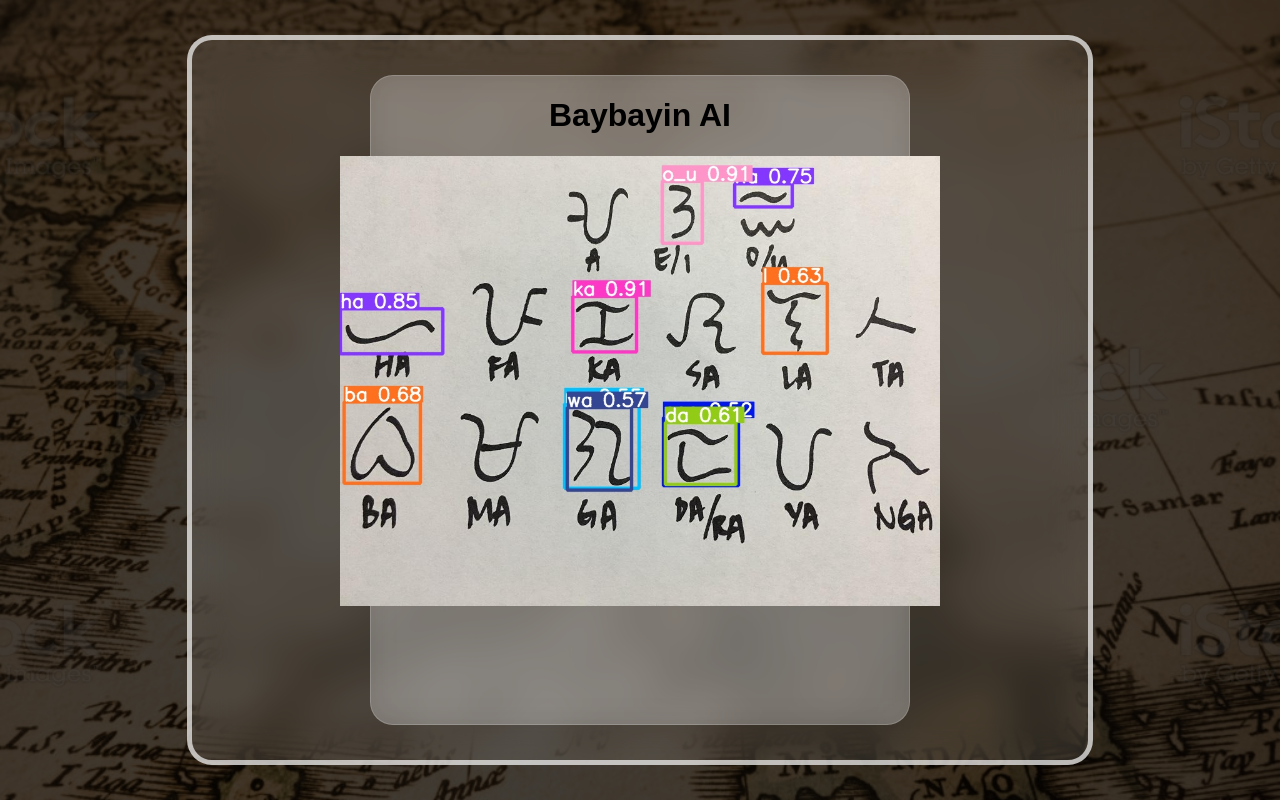
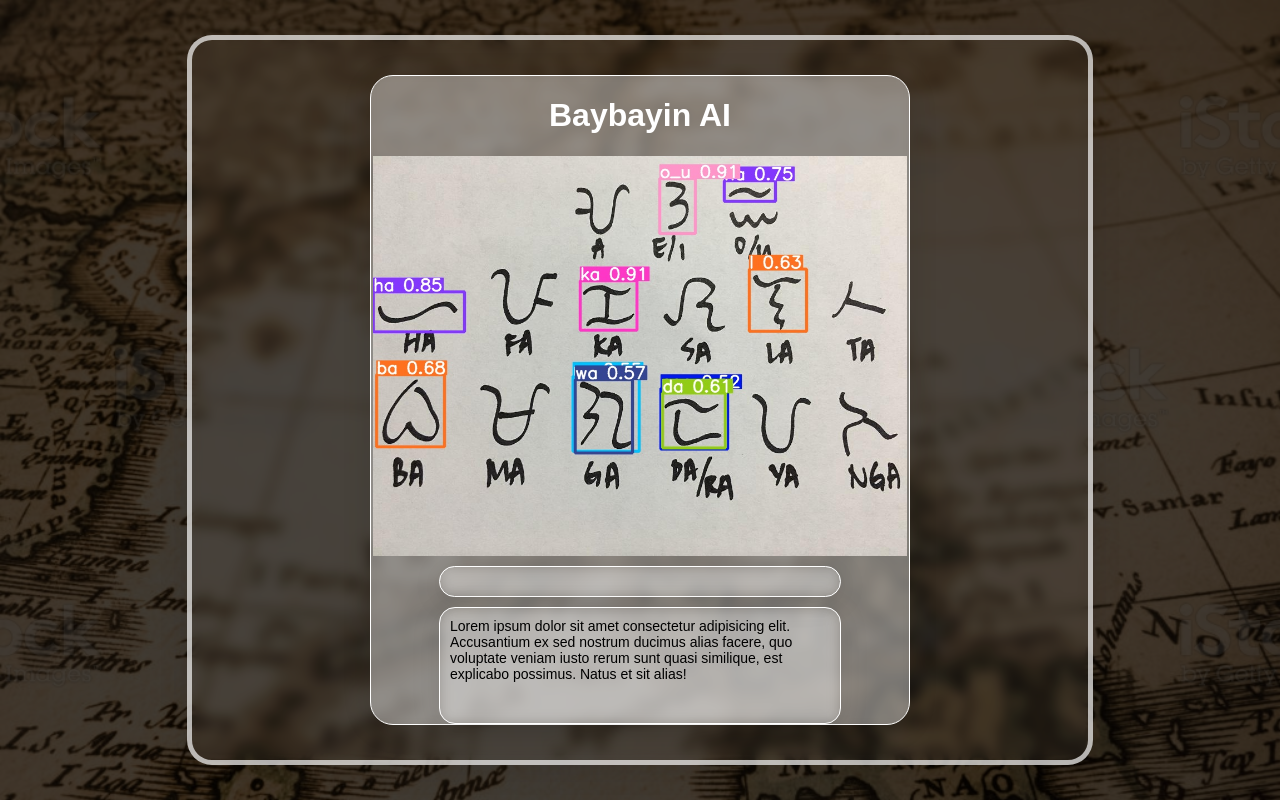
Before and after one commit to 2pa4ul2/Yolov8-Web-Implementation-Using-Flask, a Flask app: page /detection in a window 1280 px wide. Run offline with Flask 3, Linux system fonts and the light colour scheme.

Commit message:
Added Some Display Elements

```diff
--- a/static/css/detection.css
+++ b/static/css/detection.css
@@ -25,10 +25,11 @@
       }
 
       #container {
-        background: rgba( 255, 255, 255, 0.1 );
-        backdrop-filter: blur( 20px );
-        -webkit-backdrop-filter: blur( 20px );
-        border-radius: 10px;
+        background: rgba(255, 255, 255, 0.04);
+        border-radius: 16px;
+        box-shadow: 0 4px 30px rgba(0, 0, 0, 0.1);
+        backdrop-filter: blur(6.4px);
+        -webkit-backdrop-filter: blur(6.4px);
         border: 5px solid rgba(255, 255, 255, 0.671);
         margin: auto;
         width: 70%;
@@ -48,15 +49,47 @@
         display: flex;
         flex-direction: column;
         align-items: center;
-        background: rgba(255, 255, 255, 0.253);
-        backdrop-filter: blur( 14.5px );
-        -webkit-backdrop-filter: blur( 14.5px );
-        border-radius: 25px 21px 21px 25px;
-        border: 1px solid rgba( 255, 255, 255, 0.18 );
+        background: rgba(255, 255, 255, 0.38);
+        border-radius: 16px;
+        box-shadow: 0 4px 30px rgba(0, 0, 0, 0.1);
+        backdrop-filter: blur(6.4px);
+        -webkit-backdrop-filter: blur(6.4px);
+        border: 1px solid rgba(255, 255, 255, 1);
         width:60%;
         height: 90%;
         border-radius: 23px;
       }
       #saved{
-        height: 450px;
+        height: 400px;
       }
+      h1{
+        color: #fff;
+        font-weight: 600;
+      }
+      #label-container{
+        background: rgba(255, 255, 255, 0.04);
+        border-radius: 16px;
+        box-shadow: 0 4px 30px rgba(0, 0, 0, 0.1);
+        backdrop-filter: blur(6.4px);
+        -webkit-backdrop-filter: blur(6.4px);
+        border: 1px solid rgba(255, 255, 255, 1);
+        margin: 10px 0 0 0;
+        width: 400px;
+        height: 50px;
+      }
+      #definition-container{
+        background: rgba(255, 255, 255, 0.04);
+        border-radius: 16px;
+        box-shadow: 0 4px 30px rgba(0, 0, 0, 0.1);
+        backdrop-filter: blur(6.4px);
+        -webkit-backdrop-filter: blur(6.4px);
+        border: 1px solid rgba(255, 255, 255, 1);
+        margin: 10px 0 0 0;
+        width: 400px;
+        height: 200px;
+        text-wrap: wrap;
+      }
+      #definition-container p{
+        font-size: 14px;
+        margin: 10px 10px 0 ;
+      }
--- a/templates/detection.html
+++ b/templates/detection.html
@@ -3,6 +3,7 @@
 
 <head>
     <link rel="stylesheet" href="{{ url_for('static', filename='css/detection.css')}}">
+    <link rel="shortcut icon" href="static\background\logo.png" type="image/x-icon">
     <meta charset="UTF-8">
     <meta name="viewport" content="width=device-width, initial-scale=1.0">
     <title>Detection Page</title>
@@ -14,12 +15,18 @@
     <main id="container">
       <div id="upload-logo">
         <div id="upload-form">
-            <h1>Baybayin AI</h1>
+                <h1>Baybayin AI</h1>
                 {% if most_recent_image %}
                     <img id="saved" src="{{ url_for('static', filename='results/' + most_recent_image.name) }}">
                 {% else %}
                     <p>No images found</p>
                 {% endif %}
+                <div id="label-container">
+                    <p></p>
+                </div>
+                <div id="definition-container">
+                    <p>Lorem ipsum dolor sit amet consectetur adipisicing elit. Accusantium ex sed nostrum ducimus alias facere, quo voluptate veniam iusto rerum sunt quasi similique, est explicabo possimus. Natus et sit alias!</p>
+                </div>
           </div>
       </div>
     </main>
```
Also changed, not shown: assets/Flask_logo.svg (deleted), data/raw/d.jpg (added), static/results/result_image_20240101145917703309_0.jpg (added).
